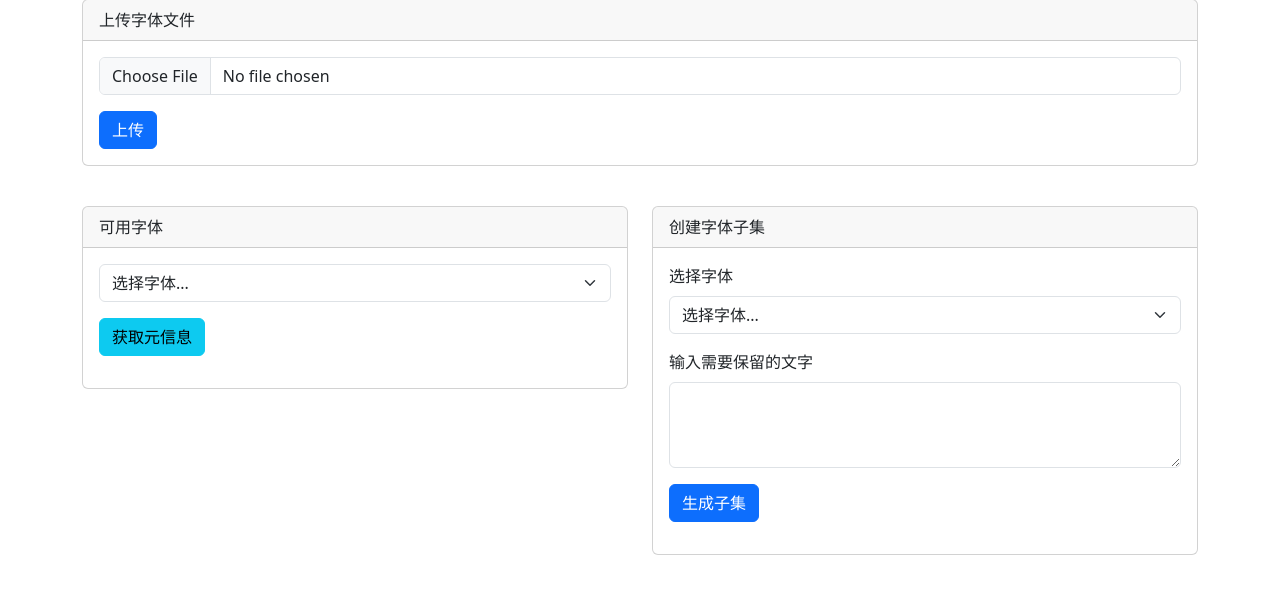
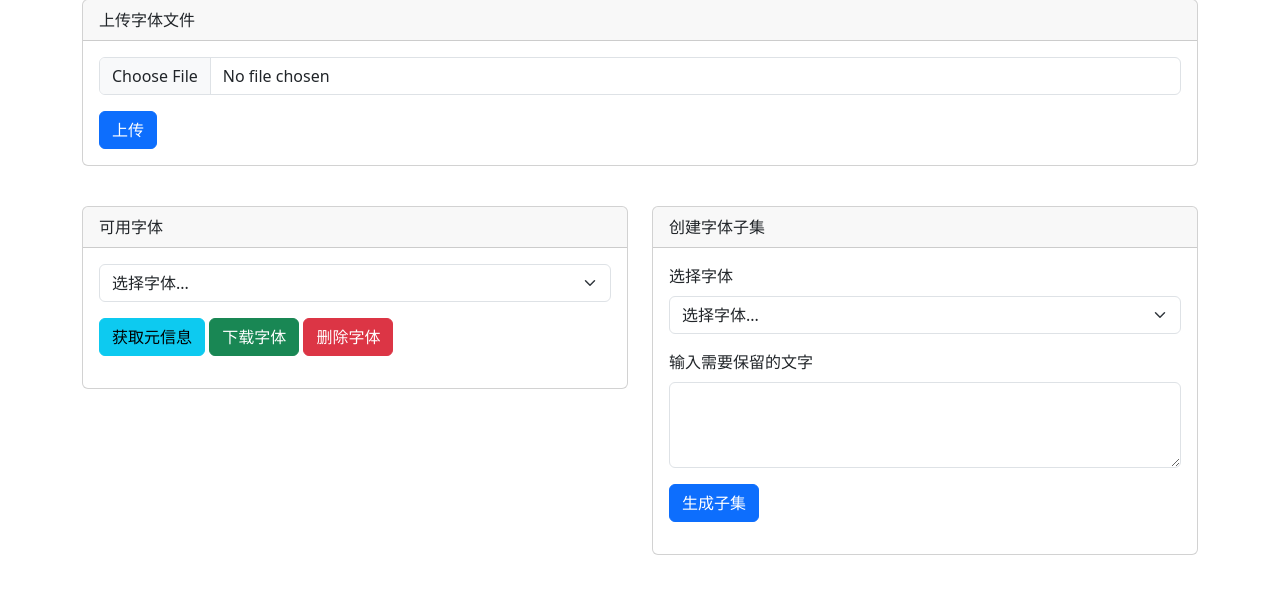
Before and after one commit to wangkuo/fonttools, a Flask app: page / in a window 1280 px wide. Shown: the part 121-715 px from the top of the page. Run offline with Flask 3, Linux system fonts and the light colour scheme; some libraries are stand-ins or nearby versions.

Commit message:
增加下载删除字体功能

```diff
--- a/app/routes.py
+++ b/app/routes.py
@@ -103,3 +103,31 @@ def subset_font():
         })
     except Exception as e:
         return jsonify({'error': str(e)}), 500
+
+@main.route('/delete/<font_name>', methods=['DELETE'])
+def delete_font(font_name):
+    try:
+        font_path = os.path.join(current_app.config['FONTS_DIR'], secure_filename(font_name))
+        if os.path.exists(font_path):
+            os.remove(font_path)
+            return jsonify({'message': 'Font deleted successfully'})
+        else:
+            return jsonify({'error': 'Font file not found'}), 404
+    except Exception as e:
+        return jsonify({'error': str(e)}), 500
+
+@main.route('/download/<font_name>')
+def download_font(font_name):
+    try:
+        font_path = os.path.join(current_app.config['FONTS_DIR'], secure_filename(font_name))
+        if os.path.exists(font_path):
+            return send_file(
+                font_path,
+                as_attachment=True,
+                download_name=font_name,
+                mimetype='application/x-font-ttf'
+            )
+        else:
+            return jsonify({'error': 'Font file not found'}), 404
+    except Exception as e:
+        return jsonify({'error': str(e)}), 500
--- a/app/templates/index.html
+++ b/app/templates/index.html
@@ -34,6 +34,8 @@
                 </select>
                 <div class="mt-3">
                     <button class="btn btn-info" onclick="getMetadata()">获取元信息</button>
+                    <button class="btn btn-success" onclick="downloadFont()">下载字体</button>
+                    <button class="btn btn-danger" onclick="deleteFont()">删除字体</button>
                 </div>
                 <div id="metadataResult" class="mt-3"></div>
             </div>
@@ -143,5 +145,47 @@ function createSubset() {
         }
     });
 }
+
+function downloadFont() {
+    const fontName = document.getElementById('fontSelect').value;
+    if (!fontName) {
+        alert('请选择字体');
+        return;
+    }
+
+    window.location.href = `/download/${fontName}`;
+}
+
+function deleteFont() {
+    const fontSelect = document.getElementById('fontSelect');
+    const fontName = fontSelect.value;
+    if (!fontName) {
+        alert('请选择字体');
+        return;
+    }
+
+    if (!confirm('确定要删除这个字体文件吗？')) {
+        return;
+    }
+
+    fetch(`/delete/${fontName}`, {
+        method: 'DELETE'
+    })
+    .then(response => response.json())
+    .then(data => {
+        if (data.message) {
+            alert('字体删除成功');
+            // 从选择框中移除该选项
+            fontSelect.remove(fontSelect.selectedIndex);
+            // 清空元数据显示
+            document.getElementById('metadataResult').innerHTML = '';
+        } else {
+            alert(`错误：${data.error}`);
+        }
+    })
+    .catch(error => {
+        alert('删除失败：' + error);
+    });
+}
 </script>
 {% endblock %}
```
